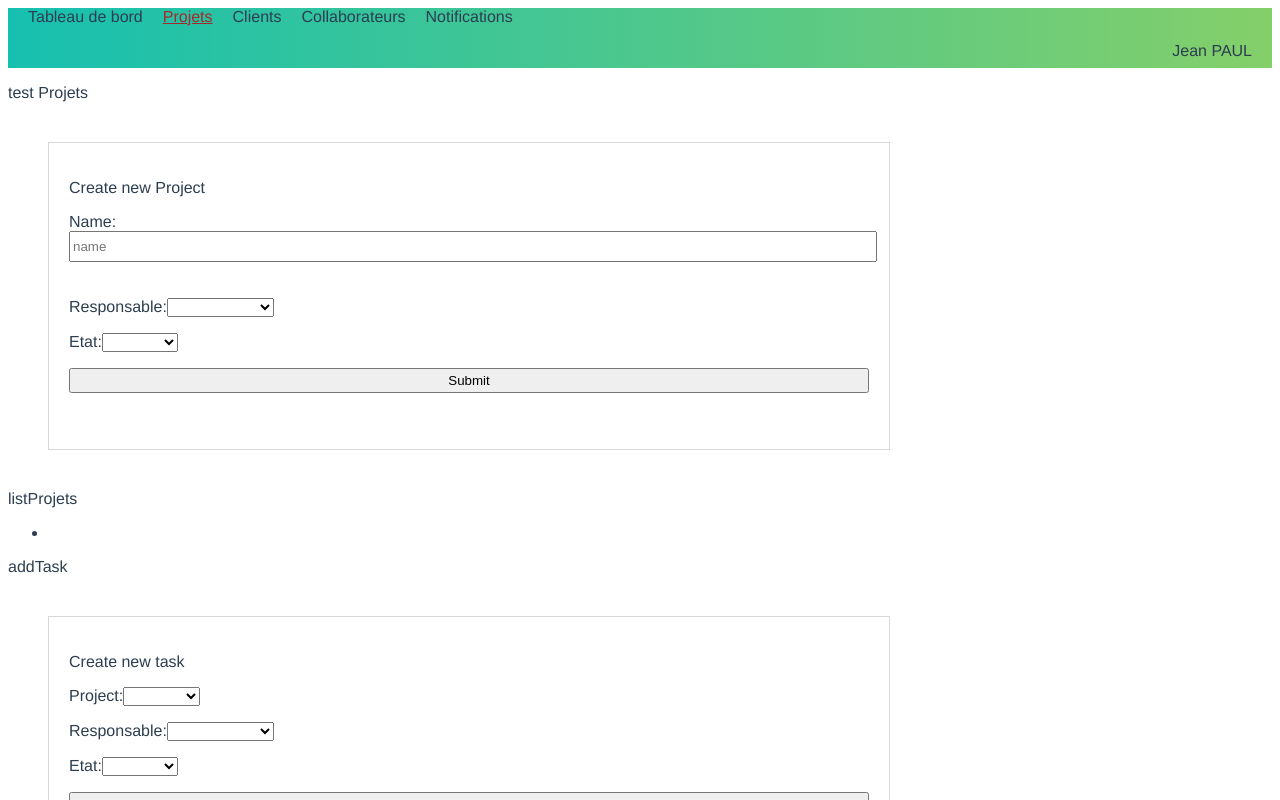
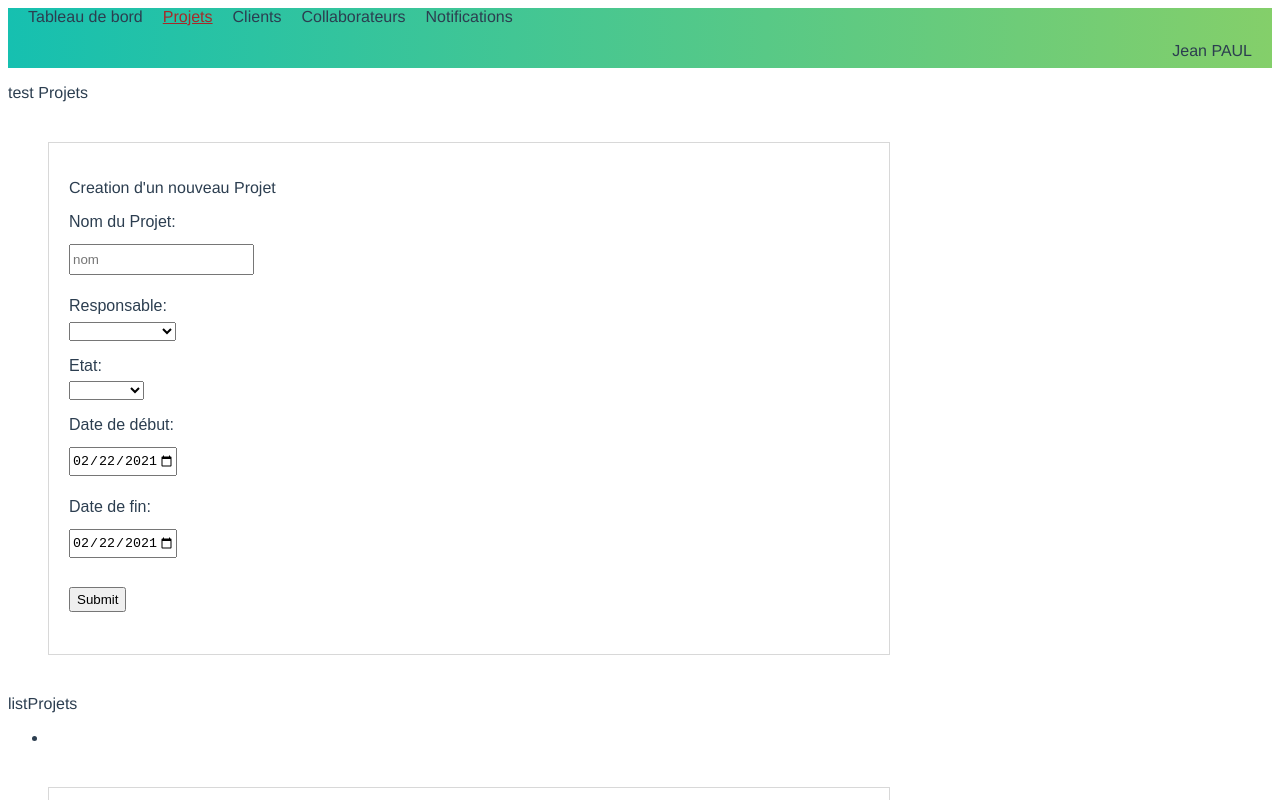
Before and after one commit to vutrang155/projet-genie-logiciel, a Vue app in the folder client/: page / in a window 1280 px wide. Both pictures are taken after a click on the element "Projets". Shown: the top 800 px of the page. Built offline with nearby package versions, Linux system fonts and the light colour scheme.

Commit message:
update formulaire

```diff
--- a/client/src/App.vue
+++ b/client/src/App.vue
@@ -23,6 +23,9 @@
 
     <Projets/>
   </div >
+  <div v-show="selectedTab ==='Clients'">
+    <Client/>
+  </div >
   <div v-show="selectedTab ==='Collaborateurs'">
     <p>Collabo</p>
     <Collaborateurs/>
@@ -39,6 +42,7 @@
 import TableauDeBord from './components/TableauDeBord.vue'
 import Projets from './components/Projets.vue'
 import Collaborateurs from './components/Collaborateurs.vue'
+import Client from './components/Client.vue'
 
 export default {
   name: 'App',
@@ -46,7 +50,8 @@ export default {
     //HelloWorld,
     TableauDeBord,
     Projets,
-    Collaborateurs
+    Collaborateurs,
+    Client
   },
   data(){
     return{
--- a/client/src/components/Client.vue
+++ b/client/src/components/Client.vue
@@ -1,5 +1,5 @@
 <template>
-
+    <p> Clients </p>
 </template>
 <script>
 export default {
--- a/client/src/components/Collaborateurs.vue
+++ b/client/src/components/Collaborateurs.vue
@@ -1,9 +1,19 @@
 <template>
   <p>Page Collaborateurs</p>
+  <addCollabo/>
+
 </template>
+
+
+
 <script>
+import addCollabo from './Collaborateurs/addCollabo.vue'
+
 export default {
-	name:'Collaborateurs'
+	name:'Collaborateurs',
+  components:{
+    addCollabo
+  }
 
 }
 </script>
--- /dev/null
+++ b/client/src/components/Collaborateurs/addCollabo.vue
@@ -0,0 +1,117 @@
+<template>
+  <form class="review-form" @submit.prevent="addCollabo">
+
+  <p v-if="errors.length">
+    <b> Veuillez corriger les erreurs ci-dessous:</b>
+    <ul>
+      <li v-for="(error,index) in errors" :key="index">{{ error }}</li>
+    </ul>
+  </p>
+    <p>
+      Création d'un nouveau Collaborateur
+    </p>
+
+		<p>
+			<label for="ID">Numéro d'identifiant:</label>
+			<input type="number" id="ID" name="ID" :style="{width:'auto'}"
+       min="0" >
+		</p>
+
+		<p>
+      <label for="Password">Mot de Passe:</label>
+      <textarea id="auto" v-model="Password"></textarea>
+    </p>
+
+		<p>
+      <label for="Nom">Nom:</label>
+      <textarea id="auto" v-model="Nom"></textarea>
+    </p>
+
+		<p>
+      <label for="Prenom">Prénom:</label>
+      <textarea id="auto" v-model="Prenom"></textarea>
+    </p>
+
+	</form>
+	<p>coucou</p>
+</template>
+
+<script>
+export default {
+	name:'addCollabo',
+	data() {
+    return {
+      id: null,
+      idc:0,
+      project:null,
+      responsable:null,
+      state:null,
+      startingDate:null,
+      avancement:0,
+
+      errors: []
+    }
+  },
+  methods:{
+    addTask(){
+
+      if(this.project && this.responsable && this.state ){
+        let task = {
+          id:this.idc,
+          idc:this.idc+1,
+          project: this.project,
+          responsable: this.responsable,
+          state:this.state,
+          avancement:this.avancement
+          //startingDate:this.startingDate
+        }
+        this.$emit("task-added", task)
+        this.id=null,
+        this.idc+=1,
+        this.project=null,
+        this.responsable=null,
+        this.state=null,
+        this.startingDate=null
+
+      }
+      else{
+        this.errors=[]
+        if(!this.project) this.errors.push("Project required")
+        if(!this.responsable) this.errors.push("Responsable required")
+        if(!this.state) this.errors.push("State required")
+
+
+        //if(!this.startingDate) this.errors.push("Starting Date required")
+      }
+
+    }
+  }
+
+}
+</script>
+
+<style>
+  .review-form {
+    width: 800px;
+    padding: 20px;
+    margin: 40px;
+    border: 1px solid #d8d8d8;
+ }
+label {
+    display: block;
+    font: 1rem 'Fira Sans', sans-serif;
+}
+
+input,
+label {
+    margin: .4rem 0;
+}
+
+
+
+
+ #auto{
+		width: auto;
+		height: auto;
+ }
+</style>
--- a/client/src/components/Projets/addProjet.vue
+++ b/client/src/components/Projets/addProjet.vue
@@ -8,12 +8,12 @@
     </ul>
   </p>
     <p>
-      Create new Project
+      Creation d'un nouveau Projet
     </p>
 
     <p>
-      <label for="name">Name:</label>
-      <input id="name" v-model="name" placeholder="name">
+      <label for="name" >Nom du Projet:</label>
+      <input id="name" v-model="name" placeholder="nom" :style="{width:'auto'}">
     </p>
 
     <p>
@@ -30,16 +30,31 @@
     <p>
       <label for="state">Etat:</label>
       <select v-model="state">
-        <option>ToDo</option>
-        <option>OnGoing</option>
-        <option>Done</option>
+        <option>A faire</option>
+        <option>En cours</option>
+        <option>Terminé</option>
       </select>
     </p>
 
+    <p>
+      <label for="start">Date de début:</label>
+
+      <input type="date" id="start" name="task-start" :style="{width:'auto'}"
+       value="2021-02-22"
+       min="2021-01-01" max="2022-12-31">
+    </p>
+
+    <p>
+      <label for="end">Date de fin:</label>
+
+      <input type="date" id="end" name="task-end" :style="{width:'auto'}"
+       value="2021-02-22"
+       min="2021-01-01" max="2022-12-31">
+    </p>
 
 
     <p>
-      <input type="submit" value="Submit">
+      <input type="submit" value="Submit" :style="{width:'auto'}">
     </p>
 
   </form>
@@ -83,6 +98,7 @@ export default {
 
       }
       else{
+        this.errors=[]
         if(!this.nom) this.errors.push("Name required")
         if(!this.responsable) this.errors.push("Responsable required")
         if(!this.state) this.errors.push("State required")
--- a/client/src/components/Projets/addTask.vue
+++ b/client/src/components/Projets/addTask.vue
@@ -1,24 +1,23 @@
 <template>
-  <p>addTask</p>
 	<form class="review-form" @submit.prevent="addTask">
 
   <p v-if="errors.length">
-    <b> Please correct the following error(s):</b>
+    <b> Veuillez corriger les erreurs ci-dessous:</b>
     <ul>
       <li v-for="(error,index) in errors" :key="index">{{ error }}</li>
     </ul>
   </p>
     <p>
-      Create new task
+      Création d'une nouvelle tâche
     </p>
 
     <p>
-      <label for="project">Project:</label>
+      <label for="project">Projet:</label>
 
     <select v-model="project">
-        <option>Project A</option>
-        <option>Project B</option>
-        <option>Project C</option>
+        <option>Projet A</option>
+        <option>Projet B</option>
+        <option>Projet C</option>
     </select>
     </p>
 
@@ -42,12 +41,47 @@
       </select>
     </p>
 
+    <p>
+
+    </p>
+
+    <p>
+      <label for="start">Date de début:</label>
+
+      <input type="date" id="start" name="task-start" :style="{width:'auto'}"
+       value="2021-02-22"
+       min="2021-01-01" max="2022-12-31">
+    </p>
+
+    <p>
+      <label for="end">Date de fin:</label>
+
+      <input type="date" id="end" name="task-end" :style="{width:'auto'}"
+       value="2021-02-22"
+       min="2021-01-01" max="2022-12-31">
+    </p>
+
+    <p>
+      <label for="Description">Description:</label>
+      <textarea id="Description" v-model="Description"></textarea>
+    </p>
+
+    <p>
+      <label for="charge">Charge Associée (en demi-journée):</label>
 
 
-    <p>
-      <input type="submit" value="Submit">
+			<input type="number" id="Charge" name="Charge" :style="{width:'auto'}"
+       min="0" >
+
+
     </p>
 
+
+
+
+        <p>
+      <input type="submit" value="Submit" :style="{width:'auto'}">
+    </p>
   </form>
 </template>
 
@@ -69,6 +103,7 @@ export default {
   },
   methods:{
     addTask(){
+
       if(this.project && this.responsable && this.state ){
         let task = {
           id:this.idc,
@@ -89,9 +124,12 @@ export default {
 
       }
       else{
+        this.errors=[]
         if(!this.project) this.errors.push("Project required")
         if(!this.responsable) this.errors.push("Responsable required")
         if(!this.state) this.errors.push("State required")
+
+
         //if(!this.startingDate) this.errors.push("Starting Date required")
       }
 
@@ -108,4 +146,20 @@ export default {
     margin: 40px;
     border: 1px solid #d8d8d8;
  }
+label {
+    display: block;
+    font: 1rem 'Fira Sans', sans-serif;
+}
+
+input,
+label {
+    margin: .4rem 0;
+}
+ textarea {
+   width: 100%;
+   height: 160px;
+   display: block;
+   resize: none;
+
+ }
 </style>
--- a/client/src/components/TableauDeBord/SaisieAvancement.vue
+++ b/client/src/components/TableauDeBord/SaisieAvancement.vue
@@ -2,10 +2,17 @@
 	<div class="row1">
 		<div class ="column1">
 			<div class="row2">
-				<p>Avancement</p>
+				<label for="Avancement">Avancement:</label>
+
+				<input type="number" id="Avancement" name="Avancement"
+       min="0" max="100">
+
 			</div>
 			<div class="row2">
-				<p>Charge Consomée</p>
+				<label for="Charge">Charge Consomée:</label>
+
+				<input type="number" id="Charge" name="Charge"
+       min="0" >
 
 			</div>
 		</div>
@@ -13,10 +20,10 @@
 			<div class="Comment">
 				<p>Commentaire
 					<label for="Commentaire"></label>
-					<textarea id="Commentaire" v-model="Commentaire"></textarea>
+					<textarea id="Commentaire" v-model="Commentaire" :style="{height:'150px', width:'440px'}"></textarea>
 				</p>
 			</div>
-			<input type="submit" value="Submit">
+			<input type="submit" value="Submit" :style="{width:'auto'}">
 		</div>
 	</div>
 </template>
@@ -50,7 +57,7 @@ export default {
   display: flex;
 	border: 1px solid #000000;
 	margin: 10px;
-	padding: 5px;
+	padding: 10px;
 	width: 800px;
 	background-color: #edea47;
 	height:260px
@@ -82,6 +89,7 @@ export default {
    width: 100%;
    height: 160px;
    display: block;
+   resize: none;
 
  }
  input {
@@ -89,4 +97,14 @@ export default {
   height: 25px;
   margin-bottom: 20px;
  }
+label {
+    display: block;
+    font: 1rem 'Fira Sans', sans-serif;
+}
+
+input,
+label {
+    margin: .4rem 0;
+}
+
 </style>
```
